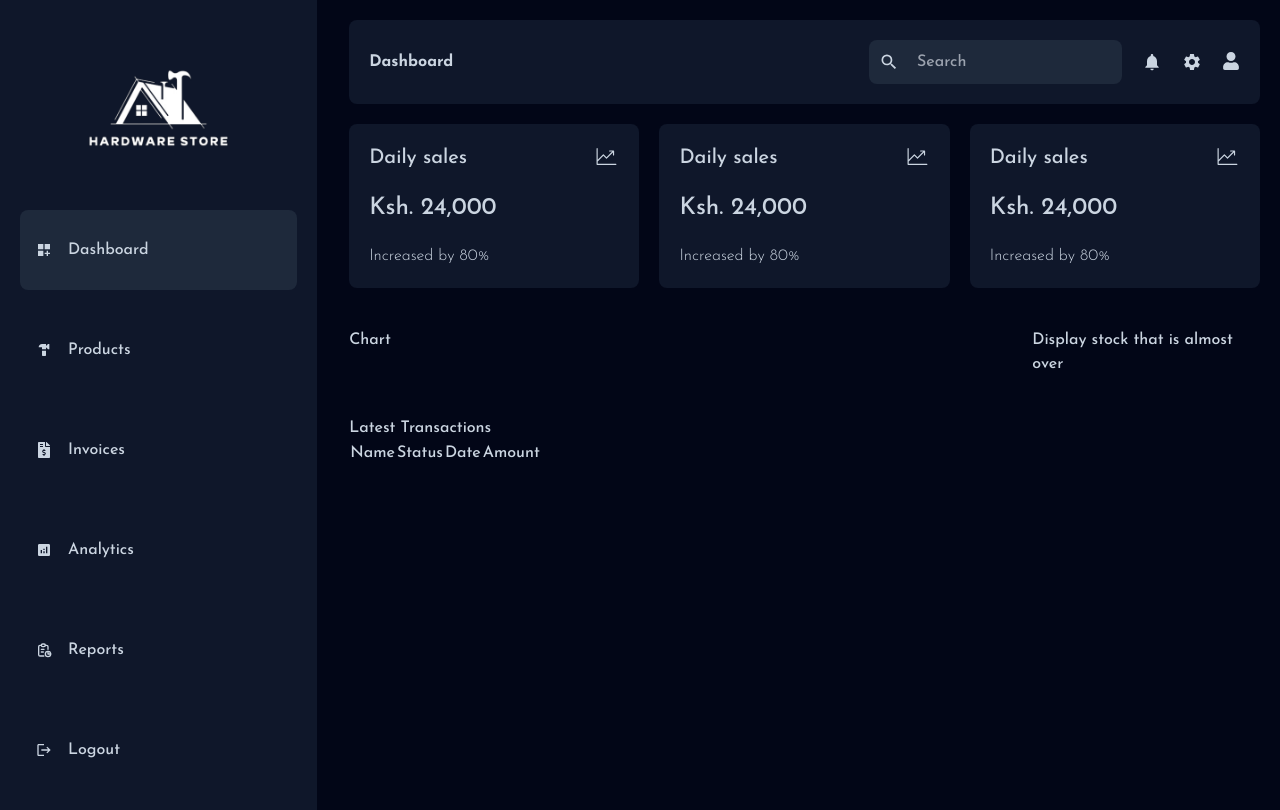
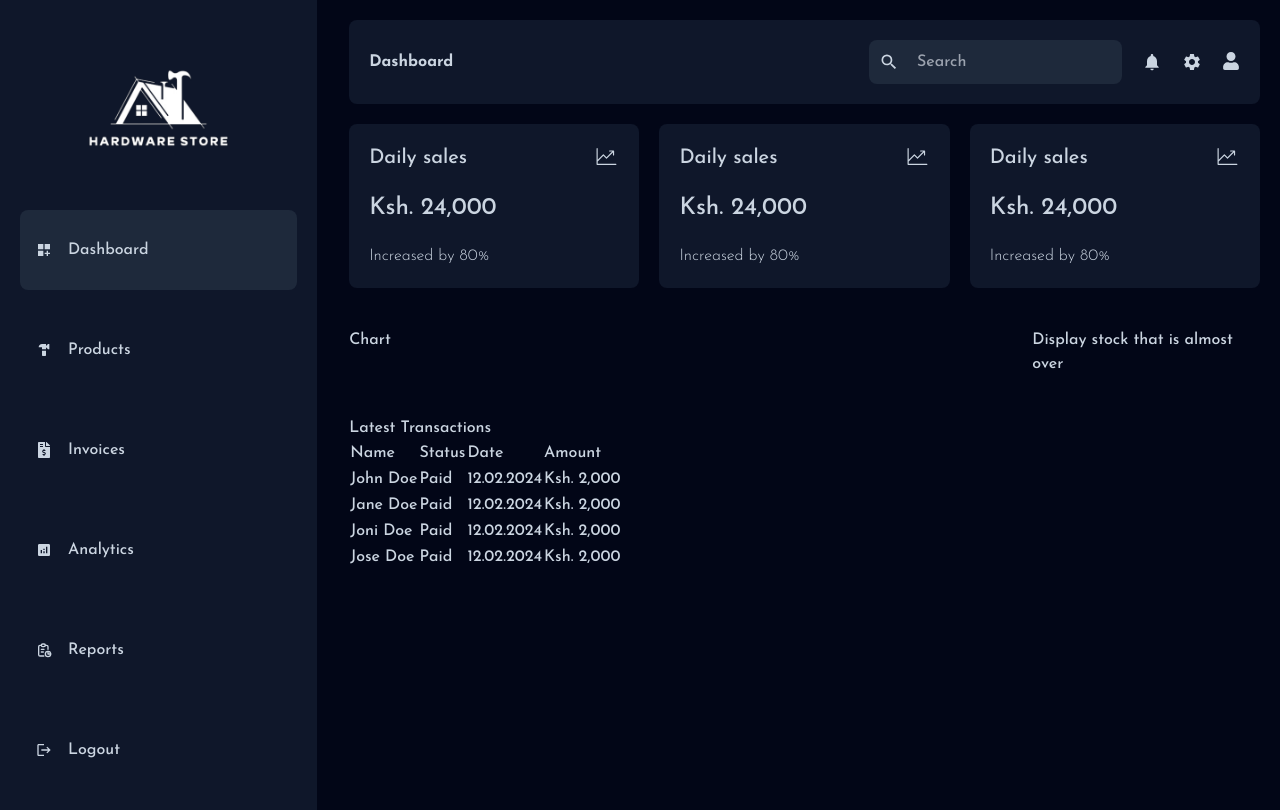
Before and after one commit to esthercate/Hardware-store-management, a Next.js app: page /dashboard in a window 1280 px wide. Built offline with nearby package versions, Linux system fonts and the light colour scheme.

Commit message:
Add tbody data

```diff
--- a/app/ui/dashboard/transaction/transaction.jsx
+++ b/app/ui/dashboard/transaction/transaction.jsx
@@ -13,7 +13,32 @@ const Transaction = () => {
             <td>Amount</td>
           </tr>
         </thead>
-        <tbody></tbody>
+        <tbody>
+          <tr>
+            <td>John Doe</td>
+            <td>Paid</td>
+            <td>12.02.2024</td>
+            <td>Ksh. 2,000</td>
+          </tr>
+          <tr>
+            <td>Jane Doe</td>
+            <td>Paid</td>
+            <td>12.02.2024</td>
+            <td>Ksh. 2,000</td>
+          </tr>
+          <tr>
+            <td>Joni Doe</td>
+            <td>Paid</td>
+            <td>12.02.2024</td>
+            <td>Ksh. 2,000</td>
+          </tr>
+          <tr>
+            <td>Jose Doe</td>
+            <td>Paid</td>
+            <td>12.02.2024</td>
+            <td>Ksh. 2,000</td>
+          </tr>
+        </tbody>
       </table>
     </div>
   )
```
